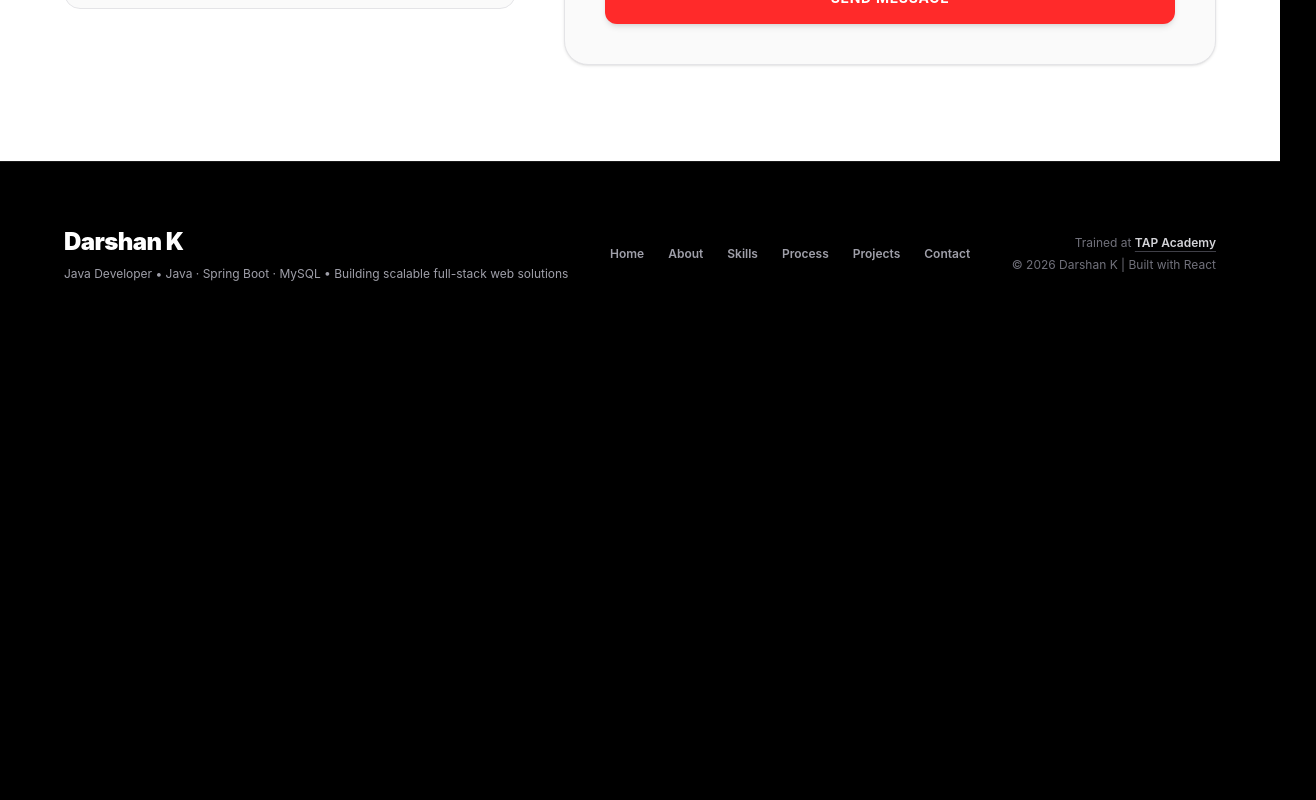
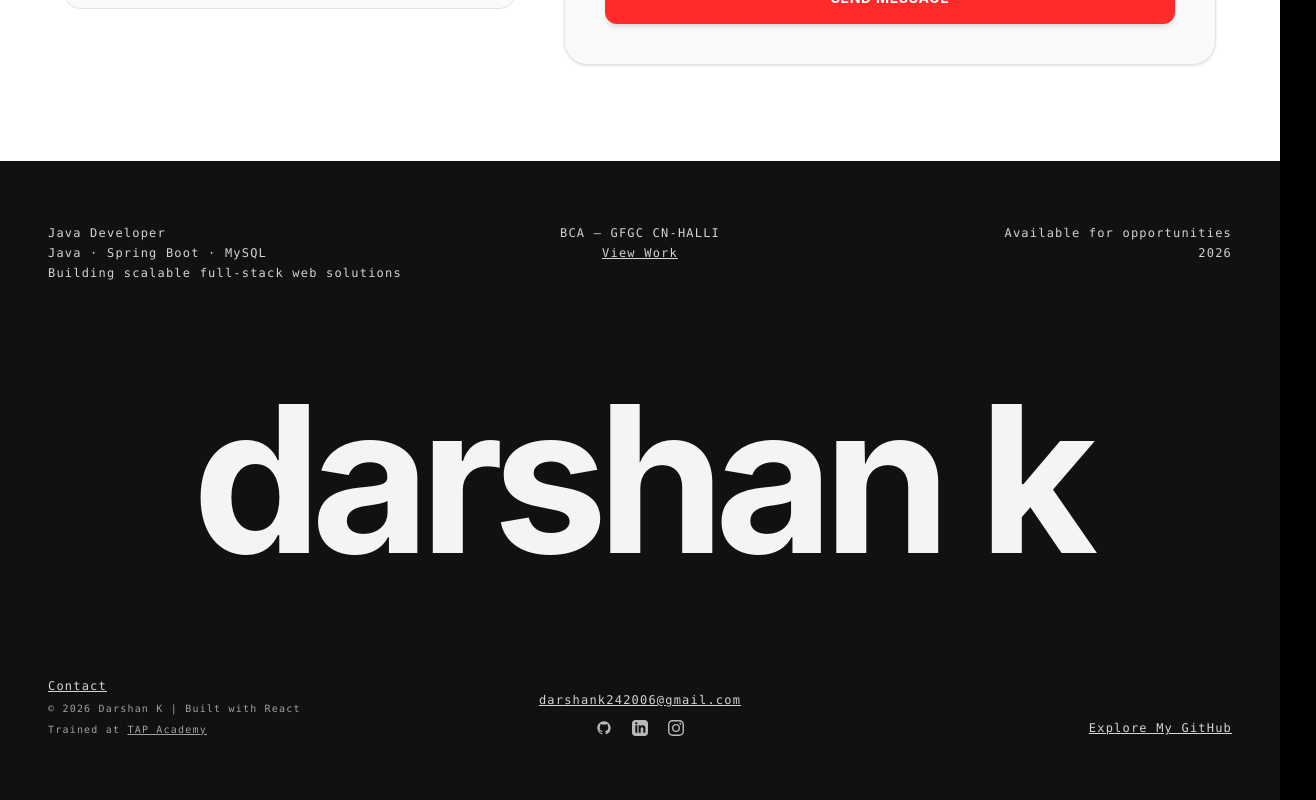
Before and after one commit to darshank242006-ai/Portfolio, a React (Vite) app: page / in a window 1280 px wide. Shown: the part 6224-7024 px from the top of the page, 1316 px wide, since content can reach past the window. Before the commit the page ends 6570 px from the top, so only its background shows below. Built offline with nearby package versions, Linux system fonts and the light colour scheme; no server answers.

Commit message:
Implement modern 3-row footer with giant typography and TAP Academy credit

```diff
--- a/src/components/Footer.jsx
+++ b/src/components/Footer.jsx
@@ -1,58 +1,136 @@
-import { personalInfo, academy, footerContent } from '../data/portfolioData'
+import { personalInfo, socialLinks, footerContent, academy } from '../data/portfolioData'
+
+const currentYear = new Date().getFullYear()
 
 export default function Footer() {
-  const links = [
-    { name: 'Home', href: '#home' },
-    { name: 'About', href: '#about' },
-    { name: 'Skills', href: '#skills' },
-    { name: 'Process', href: '#process' },
-    { name: 'Projects', href: '#projects' },
-    { name: 'Contact', href: '#contact' },
-  ]
 
   return (
-    <footer className="py-16 px-4 sm:px-6 lg:px-8 bg-black text-white border-t border-white/10">
-      <div className="max-w-6xl mx-auto flex flex-col md:flex-row items-center justify-between gap-8 text-center md:text-left">
-        {/* Brand & Taglines */}
-        <div>
+    <footer className="bg-[#111111] text-[#d4d4d4] py-16 px-6 md:px-12 font-mono text-[10px] md:text-xs tracking-widest flex flex-col justify-between min-h-[50vh]">
+      {/* Top Row: Taglines, Credentials, Availability */}
+      <div className="grid grid-cols-1 md:grid-cols-3 gap-12">
+        {/* Column 1: Taglines */}
+        <div className="space-y-1">
+          {footerContent.taglines.map((tagline, idx) => (
+            <p key={idx}>{tagline}</p>
+          ))}
+        </div>
+
+        {/* Column 2: Credential & View Work Link */}
+        <div className="flex flex-col md:items-center space-y-1">
+          <p>{footerContent.credential}</p>
           <a
-            href="#home"
-            className="text-2xl font-black tracking-tight text-white hover:text-[#ff2a2a] transition-colors inline-block mb-2"
+            href="#projects"
+            className="underline hover:text-white transition-colors"
           >
-            {personalInfo.brandName}
+            View Work
           </a>
-          <p className="text-xs text-zinc-400">
-            {footerContent.taglines.join(' • ')}
+        </div>
+
+        {/* Column 3: Availability Status & Year */}
+        <div className="flex flex-col md:items-end space-y-1">
+          <p>Available for opportunities</p>
+          <p>{currentYear}</p>
+        </div>
+      </div>
+
+      {/* Middle: Huge Centered Brand Typography */}
+      <div className="py-20 md:py-24 overflow-hidden flex justify-center items-center text-center">
+        <h2 className="text-[18vw] md:text-[16vw] leading-none font-sans font-bold tracking-tighter lowercase select-none text-[#f4f4f4]">
+          {personalInfo.brandName.toLowerCase()}
+        </h2>
+      </div>
+
+      {/* Bottom Row: Contact & Credits, Mailto & Socials, GitHub Explorer */}
+      <div className="grid grid-cols-1 md:grid-cols-3 gap-8 items-end">
+        {/* Column 1: Contact Link, Copyright, TAP Academy Credit */}
+        <div className="flex flex-col space-y-2">
+          <a
+            href="#contact"
+            className="underline hover:text-white transition-colors"
+          >
+            Contact
+          </a>
+          <p className="text-white/60 text-[9px] md:text-[10px]">
+            {footerContent.copyright}
+          </p>
+          <p className="text-white/60 text-[9px] md:text-[10px]">
+            Trained at{' '}
+            <a
+              href={academy.url}
+              target="_blank"
+              rel="noopener"
+              className="underline hover:text-white transition-colors"
+            >
+              {academy.name}
+            </a>
           </p>
         </div>
 
-        {/* Anchor Links */}
-        <nav className="flex flex-wrap justify-center gap-6 text-xs font-semibold text-zinc-400">
-          {links.map((link) => (
+        {/* Column 2: Primary Email & Inline Social SVGs */}
+        <div className="flex flex-col md:items-center space-y-3">
+          <a
+            href={`mailto:${personalInfo.emails.primary}`}
+            className="underline hover:text-white transition-colors"
+          >
+            {personalInfo.emails.primary}
+          </a>
+
+          <div className="flex items-center space-x-5 text-white/70">
+            {/* GitHub */}
             <a
-              key={link.name}
-              href={link.href}
-              className="hover:text-[#ff2a2a] transition-colors"
-            >
-              {link.name}
-            </a>
-          ))}
-        </nav>
-
-        {/* TAP Academy Credit & Copyright */}
-        <div className="flex flex-col items-center md:items-end gap-1.5 text-xs text-zinc-500">
-          <div>
-            <span>Trained at </span>
-            <a
-              href={academy.url}
+              href={socialLinks.github}
               target="_blank"
               rel="noopener noreferrer"
-              className="text-zinc-300 font-semibold hover:text-[#ff2a2a] underline decoration-zinc-700 underline-offset-4 transition-colors"
+              aria-label="GitHub"
+              className="hover:text-white transition-colors"
             >
-              {academy.name}
+              <svg className="w-4 h-4 fill-current" viewBox="0 0 24 24">
+                <path
+                  fillRule="evenodd"
+                  clipRule="evenodd"
+                  d="M12 2C6.477 2 2 6.484 2 12.017c0 4.425 2.865 8.18 6.839 9.504.5.092.682-.217.682-.483 0-.237-.008-.868-.013-1.703-2.782.605-3.369-1.343-3.369-1.343-.454-1.158-1.11-1.466-1.11-1.466-.908-.62.069-.608.069-.608 1.003.07 1.53 1.032 1.53 1.032.892 1.53 2.341 1.088 2.91.832.092-.647.35-1.088.636-1.338-2.22-.253-4.555-1.113-4.555-4.951 0-1.093.39-1.988 1.029-2.688-.103-.253-.446-1.272.098-2.65 0 0 .84-.27 2.75 1.026A9.564 9.564 0 0112 6.844c.85.004 1.705.115 2.504.337 1.909-1.296 2.747-1.027 2.747-1.027.546 1.379.202 2.398.1 2.651.64.7 1.028 1.595 1.028 2.688 0 3.848-2.339 4.695-4.566 4.943.359.309.678.92.678 1.855 0 1.338-.012 2.419-.012 2.747 0 .268.18.58.688.482A10.019 10.019 0 0022 12.017C22 6.484 17.522 2 12 2z"
+                />
+              </svg>
+            </a>
+
+            {/* LinkedIn */}
+            <a
+              href={socialLinks.linkedin}
+              target="_blank"
+              rel="noopener noreferrer"
+              aria-label="LinkedIn"
+              className="hover:text-white transition-colors"
+            >
+              <svg className="w-4 h-4 fill-current" viewBox="0 0 24 24">
+                <path d="M19 0h-14c-2.761 0-5 2.239-5 5v14c0 2.761 2.239 5 5 5h14c2.762 0 5-2.239 5-5v-14c0-2.761-2.238-5-5-5zm-11 19h-3v-11h3v11zm-1.5-12.268c-.966 0-1.75-.79-1.75-1.764s.784-1.764 1.75-1.764 1.75.79 1.75 1.764-.783 1.764-1.75 1.764zm13.5 12.268h-3v-5.604c0-3.368-4-3.113-4 0v5.604h-3v-11h3v1.765c1.396-2.586 7-2.777 7 2.476v6.759z" />
+              </svg>
+            </a>
+
+            {/* Instagram */}
+            <a
+              href={socialLinks.instagram || "https://instagram.com"}
+              target="_blank"
+              rel="noopener noreferrer"
+              aria-label="Instagram"
+              className="hover:text-white transition-colors"
+            >
+              <svg className="w-4 h-4 fill-current" viewBox="0 0 24 24">
+                <path d="M12 2.163c3.204 0 3.584.012 4.85.07 3.252.148 4.771 1.691 4.919 4.919.058 1.265.069 1.645.069 4.849 0 3.205-.012 3.584-.069 4.849-.149 3.225-1.664 4.771-4.919 4.919-1.266.058-1.644.07-4.85.07-3.204 0-3.584-.012-4.849-.07-3.26-.149-4.771-1.699-4.919-4.92-.058-1.265-.07-1.644-.07-4.849 0-3.204.013-3.583.07-4.849.149-3.227 1.664-4.771 4.919-4.919 1.266-.057 1.645-.069 4.849-.069zm0-2.163c-3.259 0-3.667.014-4.947.072-4.358.2-6.78 2.618-6.98 6.98-.059 1.281-.073 1.689-.073 4.948 0 3.259.014 3.668.072 4.948.2 4.358 2.618 6.78 6.98 6.98 1.281.058 1.689.072 4.948.072 3.259 0 3.668-.014 4.948-.072 4.354-.2 6.782-2.618 6.979-6.98.059-1.28.073-1.689.073-4.948 0-3.259-.014-3.667-.072-4.947-.196-4.354-2.617-6.78-6.979-6.98-1.281-.059-1.69-.073-4.949-.073zm0 5.838c-3.403 0-6.162 2.759-6.162 6.162s2.759 6.163 6.162 6.163 6.162-2.759 6.162-6.163c0-3.403-2.759-6.162-6.162-6.162zm0 10.162c-2.209 0-4-1.79-4-4 0-2.209 1.791-4 4-4s4 1.791 4 4c0 2.21-1.791 4-4 4zm6.406-11.845c-.796 0-1.441.645-1.441 1.44s.645 1.44 1.441 1.44c.795 0 1.439-.645 1.439-1.44s-.644-1.44-1.439-1.44z" />
+              </svg>
             </a>
           </div>
-          <div>{footerContent.copyright}</div>
+        </div>
+
+        {/* Column 3: Explore GitHub Link */}
+        <div className="flex flex-col md:items-end">
+          <a
+            href={socialLinks.github}
+            target="_blank"
+            rel="noopener noreferrer"
+            className="underline hover:text-white transition-colors"
+          >
+            Explore My GitHub
+          </a>
         </div>
       </div>
     </footer>
```
